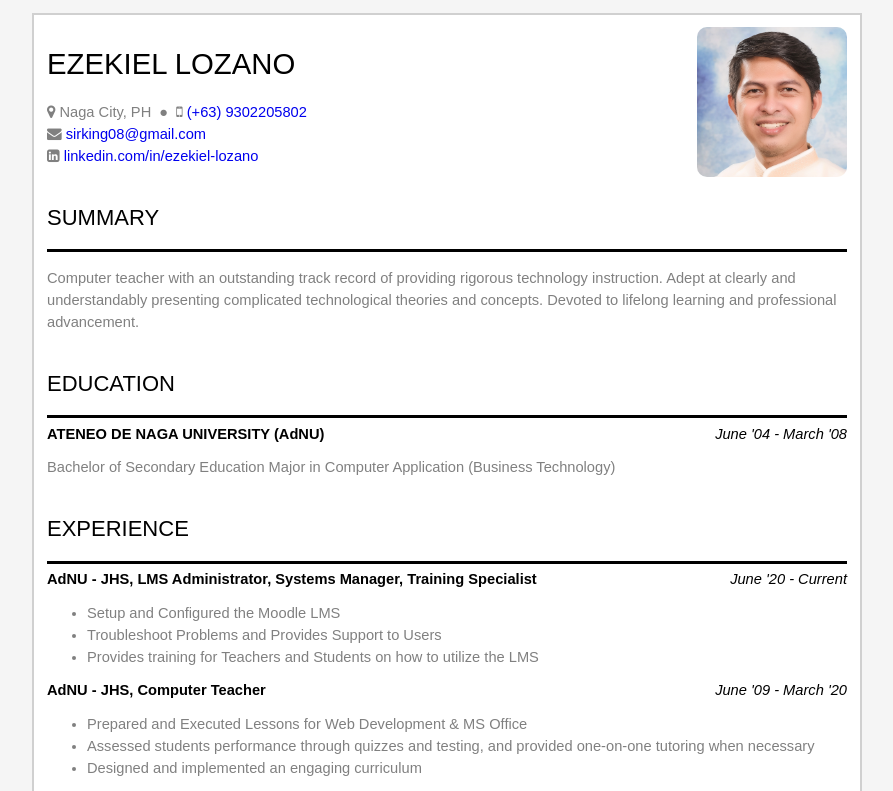
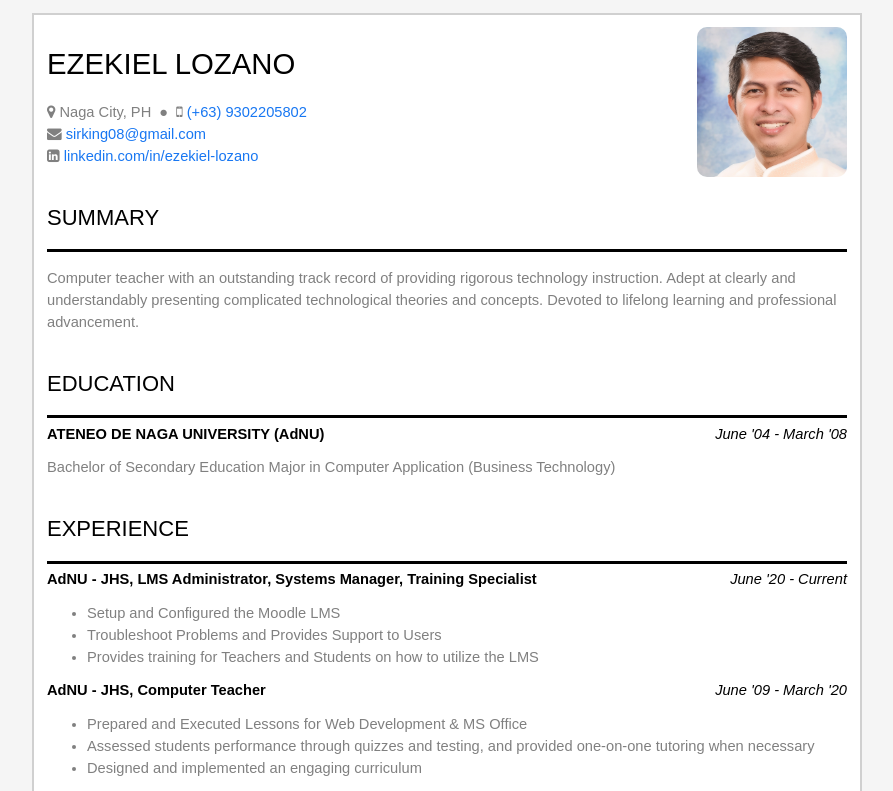
Before and after one commit to sirking08/Exercise1, a plain HTML site: page LOZANO_EZEKIEL_CSDC105_LE4.html in a window 1280 px wide. Shown: the top 791 px of the page, without its empty margins (193-1086 px from the left). Drawn offline with Linux system fonts and the light colour scheme.

Commit message:
Add files via upload

```diff
--- a/LOZANO_EZEKIEL_CSDC105_LE4.css
+++ b/LOZANO_EZEKIEL_CSDC105_LE4.css
@@ -53,3 +53,9 @@ p,li{
 	color: #808080;
 	line-height: 1.5;
 }
+
+a:link{color: #1877F2;}
+
+a:visited{color: #1877F2;}
+
+a:hover{color: #0000FF;}
```
